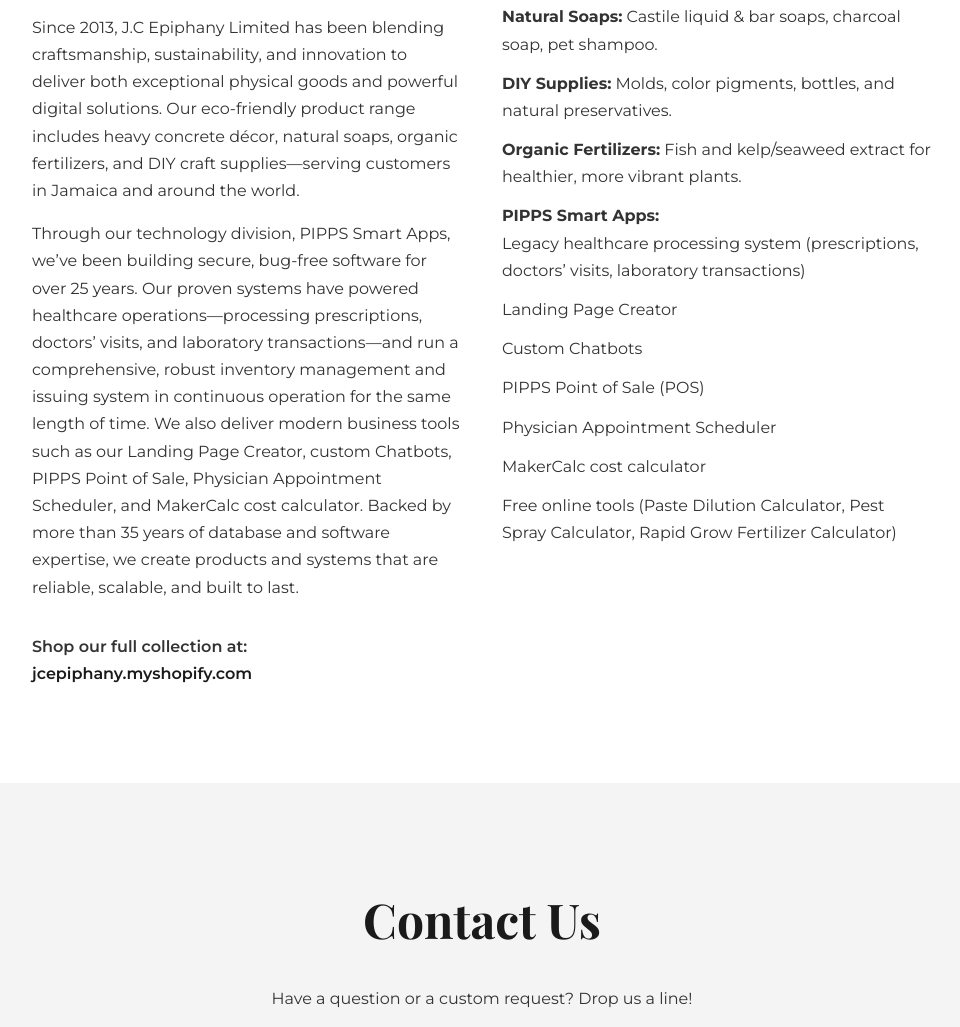
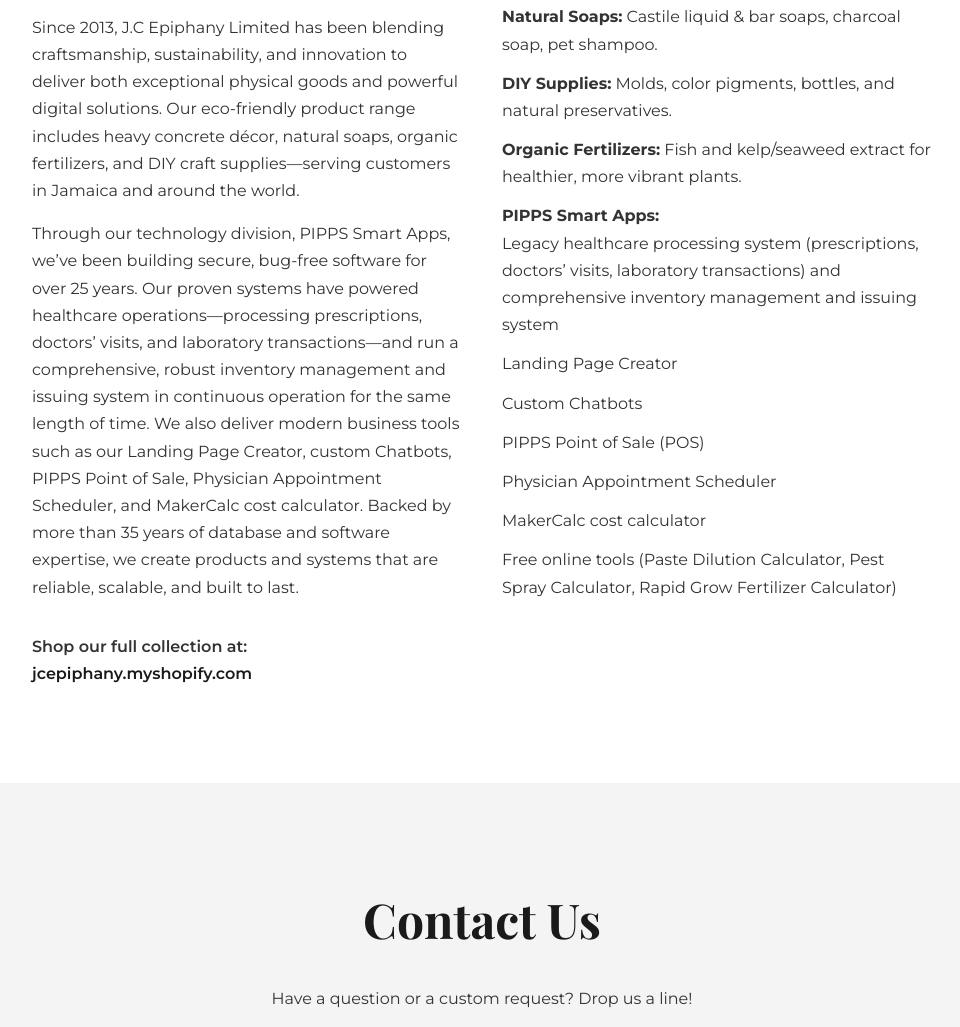
Before and after one commit to pipps-app/jcepiphany.github.io, a plain HTML site: page index.html in a window 1280 px wide. Shown: the part 2296-3323 px from the top of the page, without its empty margins (158-1118 px from the left). Drawn offline with nearby package versions, Linux system fonts and the light colour scheme.

Commit message:
up date our products

```diff
--- a/index.html
+++ b/index.html
@@ -167,7 +167,7 @@
             <li><b>Organic Fertilizers:</b> Fish and kelp/seaweed extract for healthier, more vibrant plants.</li>
             <li><b>PIPPS Smart Apps:</b>
               <ul>
-                <li>Legacy healthcare processing system (prescriptions, doctors’ visits, laboratory transactions)</li>
+                <li>Legacy healthcare processing system (prescriptions, doctors’ visits, laboratory transactions) and comprehensive inventory management and issuing system</li>
                 <li>Landing Page Creator</li>
                 <li>Custom Chatbots</li>
                 <li>PIPPS Point of Sale (POS)</li>
```
